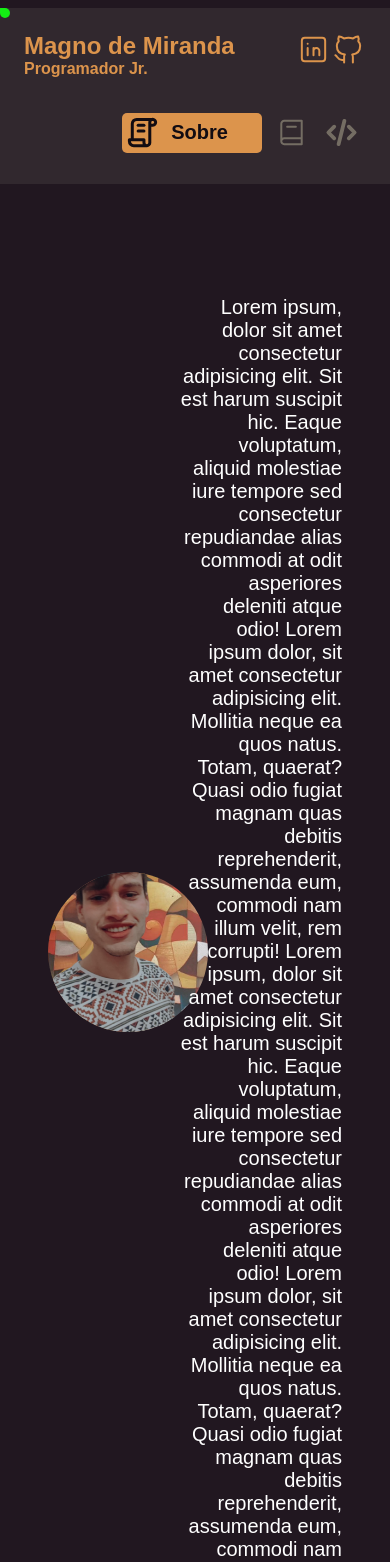
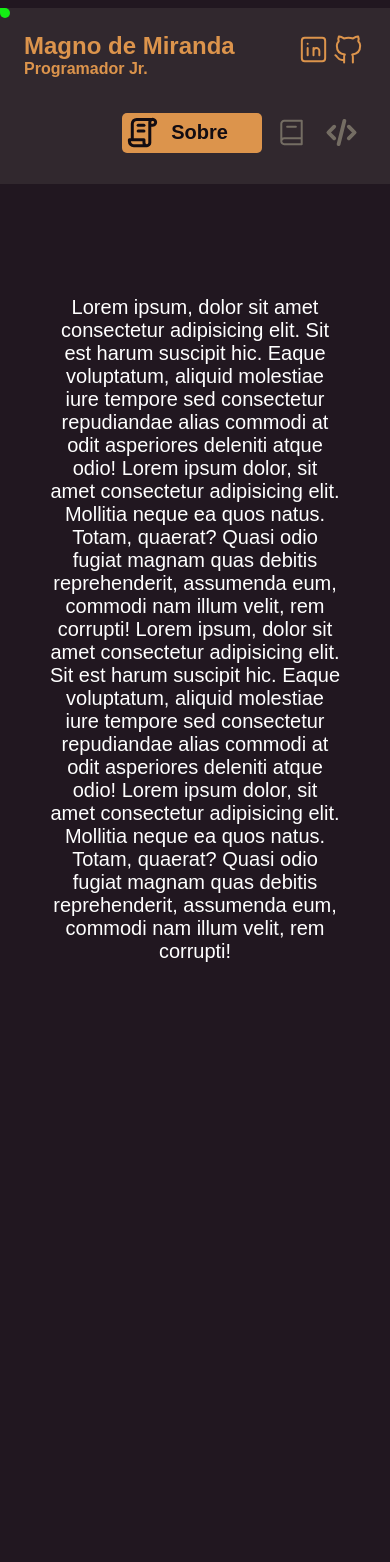
Before and after one commit to MagnoMF/portfolio, a React (Create React App) app: page / in a window 390 px wide. Shown: the top 1562 px of the page. After the commit the page ends 1075 px from the top, so only its background shows below. Built offline with nearby package versions, Linux system fonts and the light colour scheme; a web font is replaced by a local one.

Commit message:
style versão mobile

```diff
--- a/src/components/Sobre.jsx
+++ b/src/components/Sobre.jsx
@@ -7,16 +7,22 @@ export default function Sobre() {
       <div style={{ display: "flex", margin: "7rem 3em" }}>
         <div
           style={{
-            width: "45%",
-            display: "inline-block",
-            margin: "auto",
+            width: "0",
+            margin: "0",
+            //desktop
+            // width: "45%",
+            // display: "inline-block",
+            // margin: "auto",
           }}
         >
           <img
             style={{
-              display: "flex",
-              height: "10rem",
-              margin: "auto",
+              width: "0",
+              margin: "0",
+              //desktop
+              // display: "flex",
+              // height: "10rem",
+              // margin: "auto",
             }}
             src={fotoPerfil}
             alt="foto-perfil"
@@ -33,7 +39,8 @@ export default function Sobre() {
               fontSize: "20px",
               display: "flex",
               color: "white",
-                  textAlign: "right",
+              // textAlign: "right",
+              textAlign: "center",
             }}
           >
             Lorem ipsum, dolor sit amet consectetur adipisicing elit. Sit est
@@ -42,14 +49,14 @@ export default function Sobre() {
             deleniti atque odio! Lorem ipsum dolor, sit amet consectetur
             adipisicing elit. Mollitia neque ea quos natus. Totam, quaerat?
             Quasi odio fugiat magnam quas debitis reprehenderit, assumenda eum,
-                commodi nam illum velit, rem corrupti!
-                Lorem ipsum, dolor sit amet consectetur adipisicing elit. Sit est
-                harum suscipit hic. Eaque voluptatum, aliquid molestiae iure tempore
-                sed consectetur repudiandae alias commodi at odit asperiores
-                deleniti atque odio! Lorem ipsum dolor, sit amet consectetur
-                adipisicing elit. Mollitia neque ea quos natus. Totam, quaerat?
-                Quasi odio fugiat magnam quas debitis reprehenderit, assumenda eum,
-                commodi nam illum velit, rem corrupti!
+            commodi nam illum velit, rem corrupti! Lorem ipsum, dolor sit amet
+            consectetur adipisicing elit. Sit est harum suscipit hic. Eaque
+            voluptatum, aliquid molestiae iure tempore sed consectetur
+            repudiandae alias commodi at odit asperiores deleniti atque odio!
+            Lorem ipsum dolor, sit amet consectetur adipisicing elit. Mollitia
+            neque ea quos natus. Totam, quaerat? Quasi odio fugiat magnam quas
+            debitis reprehenderit, assumenda eum, commodi nam illum velit, rem
+            corrupti!
           </p>
         </div>
       </div>
```
Lines whose indentation alone changed are shown as unchanged.
